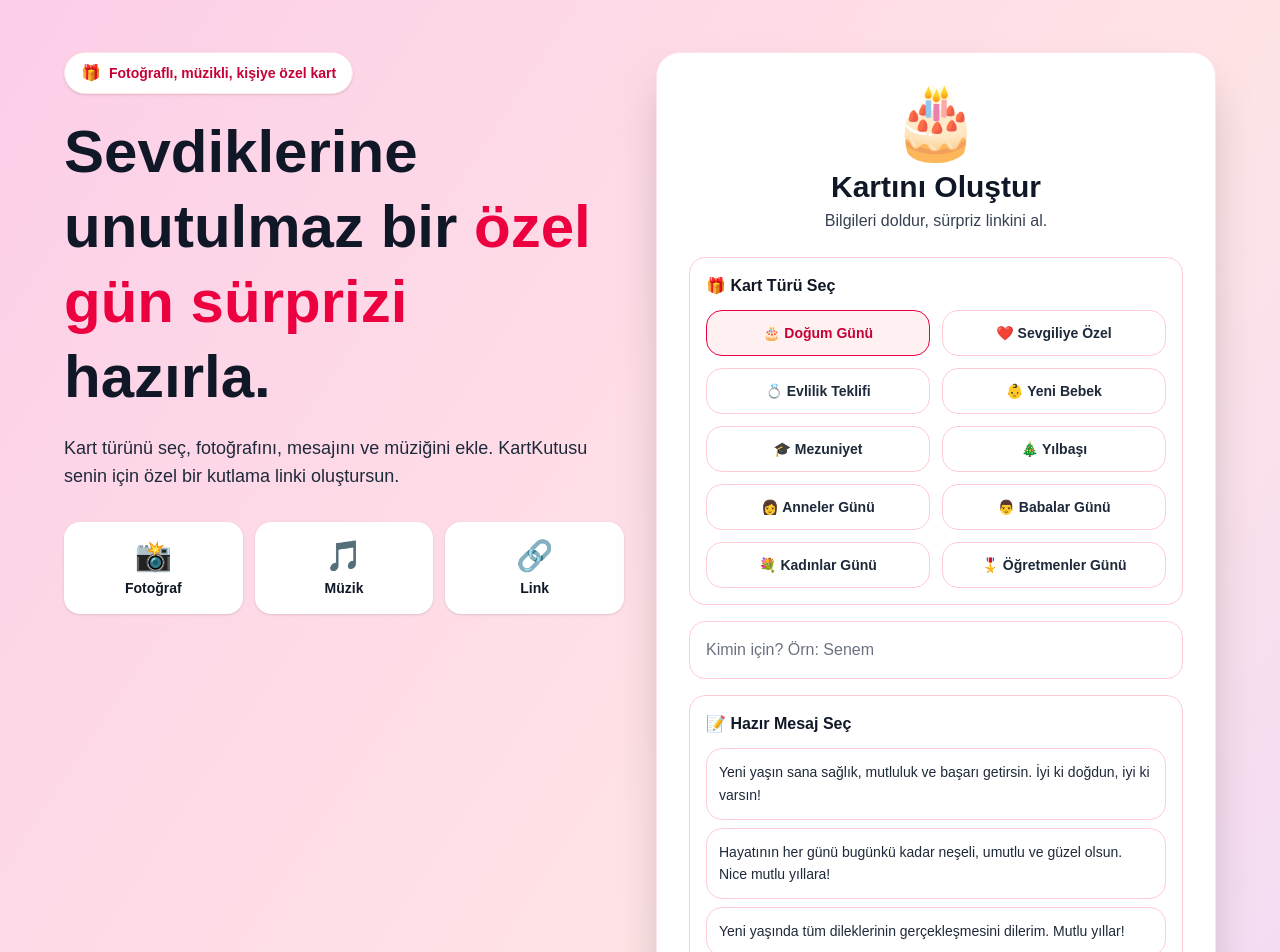
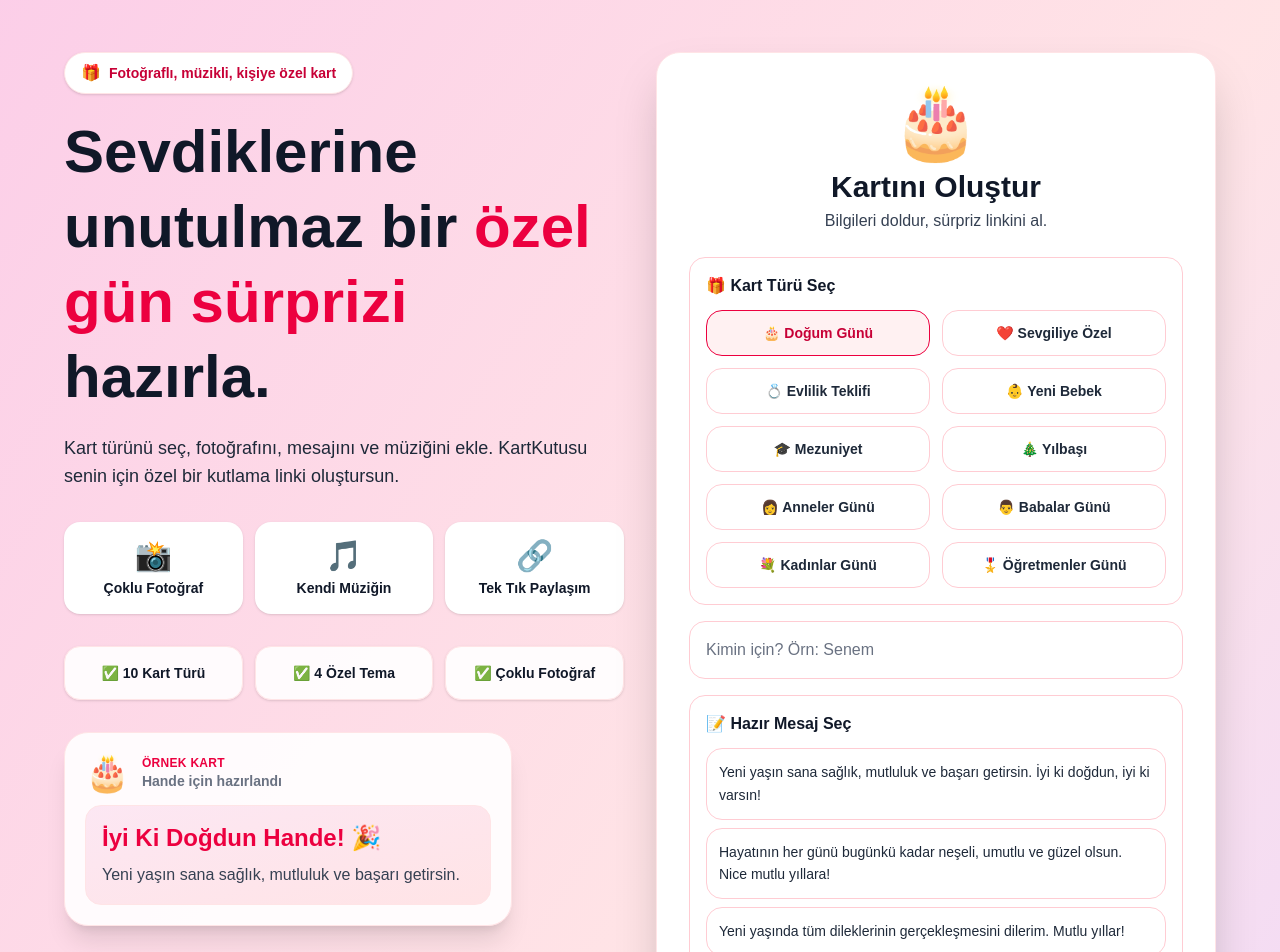
Before and after one commit to lone35/kartkutusu, a Next.js app: page / in a window 1280 px wide. Shown: the top 952 px of the page. Built offline with nearby package versions, Linux system fonts and the light colour scheme.

Commit message:
logo sistemi oncesi yedek

```diff
--- a/app/page.tsx
+++ b/app/page.tsx
@@ -498,15 +498,53 @@ export default function Home() {
           <div className="grid grid-cols-3 gap-3 max-w-xl mx-auto lg:mx-0">
             <div className="bg-white rounded-2xl p-4 shadow text-center">
               <div className="text-3xl mb-1">📸</div>
-              <p className="text-sm font-semibold text-gray-900">Fotoğraf</p>
+              <p className="text-sm font-semibold text-gray-900">Çoklu Fotoğraf</p>
             </div>
             <div className="bg-white rounded-2xl p-4 shadow text-center">
               <div className="text-3xl mb-1">🎵</div>
-              <p className="text-sm font-semibold text-gray-900">Müzik</p>
+              <p className="text-sm font-semibold text-gray-900">Kendi Müziğin</p>
             </div>
             <div className="bg-white rounded-2xl p-4 shadow text-center">
               <div className="text-3xl mb-1">🔗</div>
-              <p className="text-sm font-semibold text-gray-900">Link</p>
+              <p className="text-sm font-semibold text-gray-900">Tek Tık Paylaşım</p>
+            </div>
+          </div>
+
+          <div className="mt-8 grid sm:grid-cols-3 gap-3 max-w-xl mx-auto lg:mx-0">
+            <div className="bg-white/90 rounded-2xl p-4 shadow text-center border border-rose-100">
+              <p className="text-sm font-bold text-gray-900">✅ 10 Kart Türü</p>
+            </div>
+
+            <div className="bg-white/90 rounded-2xl p-4 shadow text-center border border-rose-100">
+              <p className="text-sm font-bold text-gray-900">✅ 4 Özel Tema</p>
+            </div>
+
+            <div className="bg-white/90 rounded-2xl p-4 shadow text-center border border-rose-100">
+              <p className="text-sm font-bold text-gray-900">✅ Çoklu Fotoğraf</p>
+            </div>
+          </div>
+
+          <div className="mt-8 bg-white/90 rounded-3xl shadow-xl p-5 max-w-md mx-auto lg:mx-0 border border-rose-100">
+            <div className="flex items-center gap-3 mb-3">
+              <div className="text-4xl">🎂</div>
+              <div>
+                <p className="text-xs font-bold text-rose-600 uppercase tracking-wide">
+                  Örnek Kart
+                </p>
+                <p className="text-sm font-semibold text-gray-500">
+                  Hande için hazırlandı
+                </p>
+              </div>
+            </div>
+
+            <div className="rounded-2xl bg-gradient-to-br from-pink-100 to-rose-100 p-4 border border-rose-100">
+              <h4 className="text-xl md:text-2xl font-extrabold text-rose-600 mb-2">
+                İyi Ki Doğdun Hande! 🎉
+              </h4>
+
+              <p className="text-sm md:text-base text-gray-700 leading-relaxed">
+                Yeni yaşın sana sağlık, mutluluk ve başarı getirsin.
+              </p>
             </div>
           </div>
         </div>
@@ -697,7 +735,7 @@ export default function Home() {
                 disabled={saving}
                 className="bg-purple-600 text-white px-6 py-4 rounded-2xl text-lg font-bold shadow-lg disabled:opacity-50 hover:scale-[1.02] transition"
               >
-                {saving ? "Kaydediliyor..." : "Link Oluştur 🔗"}
+                {saving ? "Kaydediliyor..." : "🎁 Kartı Oluştur"}
               </button>
             </div>
 
```
